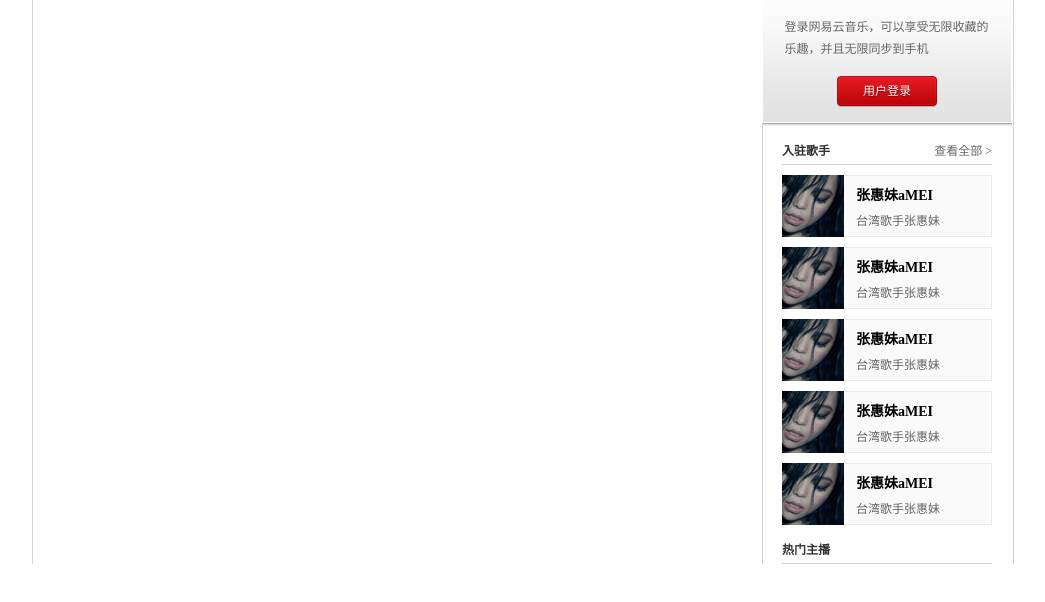
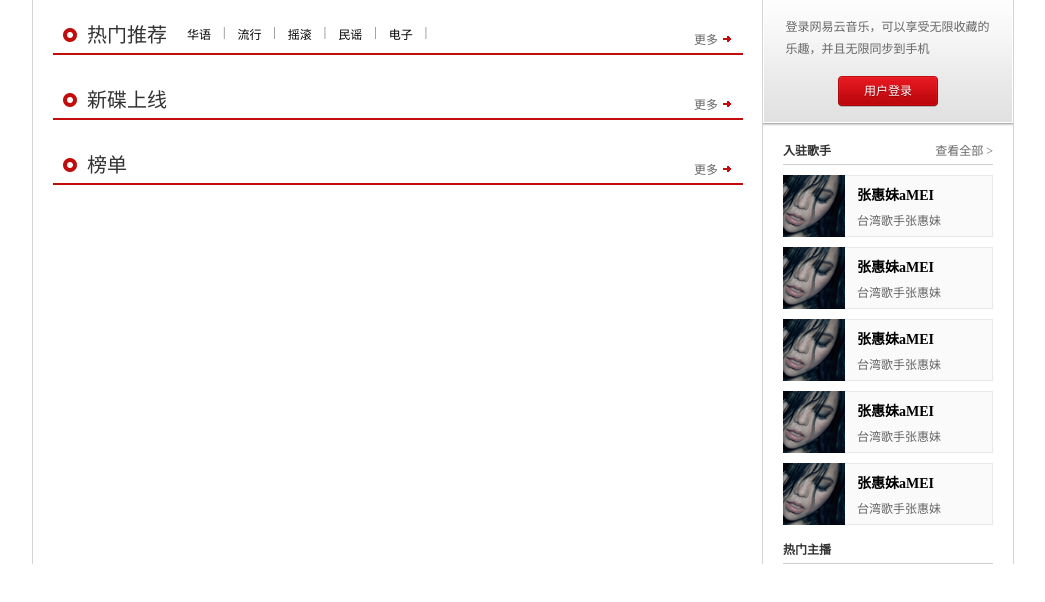
Before and after one commit to mhpsy/kkb, a plain HTML site: page 4 coderWhy/10.网易云项目/3.main.html in a window 1280 px wide. Shown: the whole page, without its empty margins (117-1162 px from the left). Drawn offline with Linux system fonts and the light colour scheme.

Commit message:
网易云案例更新

```diff
--- a/4 coderWhy/10.网易云项目/3.main.html
+++ b/4 coderWhy/10.网易云项目/3.main.html
@@ -19,6 +19,7 @@
 
         .main .area .area-left {
             width: 729px;
+            padding: 20px 20px 40px;
         }
 
         .main .area .area-right {
@@ -106,6 +107,10 @@
             padding: 15px 20px 0 20px;
         }
 
+        .mb30{
+            margin-bottom: 30px;
+        }
+
 
     </style>
 </head>
@@ -113,6 +118,63 @@
 <div class="main">
     <div class="area wrapper_02">
         <div class="area-left">
+            <div class="recommend-section mb30">
+                <div class="header_type_02">
+                    <div class="left-area">
+                        <h2>热门推荐</h2>
+                        <ul class="keywords">
+                            <li>
+                                <a class="item" href="#">华语</a>
+                            </li>
+                            <li><span>|</span></li>
+                            <li>
+                                <a class="item" href="#">流行</a>
+                            </li>
+                            <li><span>|</span></li>
+                            <li>
+                                <a class="item" href="#">摇滚</a>
+                            </li>
+                            <li><span>|</span></li>
+                            <li>
+                                <a class="item" href="#">民谣</a>
+                            </li>
+                            <li><span>|</span></li>
+                            <li>
+                                <a class="item" href="#">电子</a>
+                            </li>
+                            <li><span>|</span></li>
+                        </ul>
+                    </div>
+                    <div class="right-area">
+                        <a href="#">更多</a>
+                    </div>
+                </div>
+            </div>
+
+
+            <div class="newDisk-section mb30">
+                <div class="header_type_02">
+                    <div class="left-area">
+                        <h2>新碟上线</h2>
+                    </div>
+                    <div class="right-area">
+                        <a href="#">更多</a>
+                    </div>
+                </div>
+            </div>
+
+            <div class="rank-section mb30">
+                <div class="header_type_02">
+                    <div class="left-area">
+                        <h2>榜单</h2>
+                    </div>
+                    <div class="right-area">
+                        <a href="#">更多</a>
+                    </div>
+                </div>
+            </div>
+
+
 
         </div>
         <div class="area-right">
--- a/4 coderWhy/10.网易云项目/css/common.css
+++ b/4 coderWhy/10.网易云项目/css/common.css
@@ -20,6 +20,37 @@
     background: url("../img/logo.png") -190px 0;
 }
 
-img{
+img {
     vertical-align: top;
 }
+
+.btn_sprite {
+    display: inline-block;
+    background: url(../img/button.png) no-repeat;
+}
+
+.btn_type_01_sup {
+    background-position: right -100px;
+    padding-right: 5px;
+    height: 31px;
+    line-height: 31px;
+    text-align: center;
+    font-size: 12px;
+    border-radius: 4px;
+}
+
+/*这样就可以只设置父类了*/
+.btn_type_01_sup > i {
+    display: block;
+    background-image: url(../img/button.png);
+    background-position: 0 -59px;
+    padding-left: 3px;
+    height: 31px;
+}
+
+.btn_type_01_sub {
+    display: block;
+    background-position: 0 -59px;
+    padding-left: 3px;
+    height: 31px;
+}
--- a/4 coderWhy/10.网易云项目/css/header.css
+++ b/4 coderWhy/10.网易云项目/css/header.css
@@ -22,3 +22,65 @@
 .header_type_01 .more:hover {
     text-decoration: underline;
 }
+
+
+.header_type_02 {
+    display: flex;
+    align-items: flex-end;
+    justify-content: space-between;
+    position: relative;
+    box-sizing: border-box;
+    height: 35px;
+    border-bottom: 2px solid #c10d0c;
+    background: url(../img/main-bgc.png) no-repeat -225px -156px;
+    padding-left: 34px;
+    padding-right: 25px;
+    padding-bottom: 5px;
+}
+
+.header_type_02::after {
+    position: absolute;
+    content: "";
+    width: 12px;
+    height: 12px;
+    right: 10px;
+    bottom: 8px;
+    background: url("../img/main-bgc.png") no-repeat 0 -240px;
+}
+
+.header_type_02 .keywords {
+    display: flex;
+    font-weight: 200;
+    font-size: 12px;
+    color: #666666;
+    margin-left: 20px;
+}
+
+.header_type_02 .keywords .item {
+    /*color: #666;*/
+}
+
+.header_type_02 .keywords span {
+    margin: 12px;
+}
+
+
+.header_type_02 .left-area {
+    display: flex;
+    align-items: center;
+}
+
+.header_type_02 .left-area h2 {
+    font-size: 20px;
+    color: #333;
+    font-weight: normal;
+}
+
+.header_type_02 .right-area a {
+    font-size: 12px;
+    color: #666;
+}
+
+.header_type_02 .right-area a:hover {
+    text-decoration: underline;
+}
--- a/4 coderWhy/10.网易云项目/css/reset.css
+++ b/4 coderWhy/10.网易云项目/css/reset.css
@@ -16,3 +16,7 @@
     outline: none;
     border: none;
 }
+
+i{
+    font-style: normal;
+}
```
Also changed, not shown: 4 coderWhy/10.网易云项目/4.button.html (added, +52 -0 lines), 4 coderWhy/10.网易云项目/img/button.png (added).
